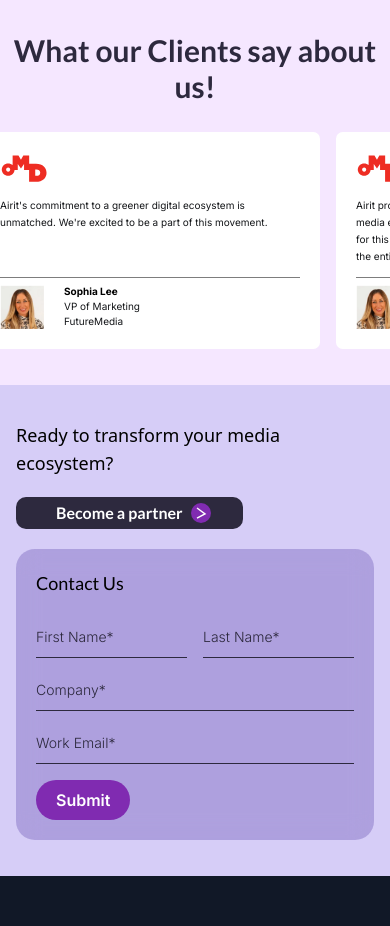
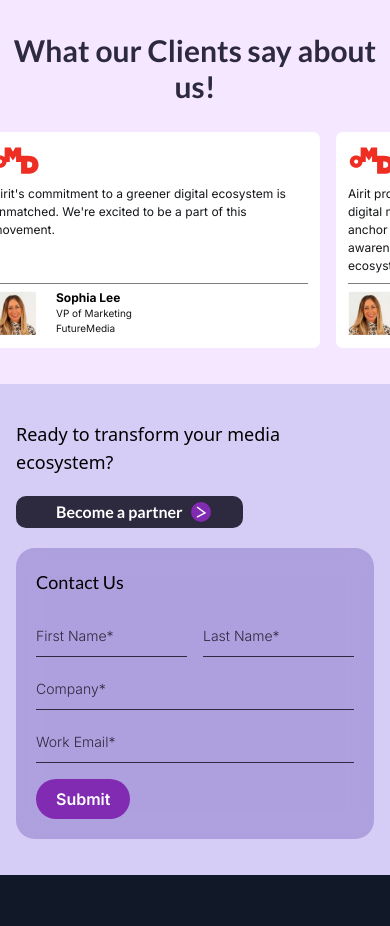
Before and after one commit to shivc868/airitlive, a Next.js app: page / in a window 390 px wide. Shown: the part 3900-4826 px from the top of the page. Built offline with nearby package versions, Linux system fonts and the light colour scheme.

Commit message:
add slider pagination

```diff
--- a/components/testimonial/TestimoniaCard.tsx
+++ b/components/testimonial/TestimoniaCard.tsx
@@ -16,10 +16,10 @@ interface TestimoniaCardProps {
 
 const TestimoniaCard: React.FC<TestimoniaCardProps> = ({ data }) => {
   return (
-    <article className="bg-white gap-3 font-inter p-5 mx-2 sm:mx-4 xl:mx-6 rounded-[6.714px] max-w-[340px] lg:max-w-[450px] flex flex-col justify-between">
+    <article className="bg-white gap-2 sm:gap-3 font-inter h-auto p-3 sm:p-5 mx-2 sm:mx-4 xl:mx-6 rounded-[6.714px] max-w-[340px] lg:max-w-[450px] flex flex-col justify-between">
       <MdIcon />
       <div className="flex-1">
-        <p className="text-aswadBlack text-[10px] sm:text-xs lg:text-sm  leading-[170%]">
+        <p className="text-aswadBlack text-xs sm:text-sm lg:text-base leading-[150%] md:leading-[170%]">
           {data.feedback}
         </p>
       </div>
@@ -32,7 +32,7 @@ const TestimoniaCard: React.FC<TestimoniaCardProps> = ({ data }) => {
           src={data.image}
         />
         <div>
-          <h5 className="text-[10px] lg:text-xs font-bold">{data.name}</h5>
+          <h5 className="text-xs lg:text-sm font-bold">{data.name}</h5>
           <h6 className="text-[10px] text-aswadBlack">
             {data.role} <br /> {data.company}
           </h6>
```
